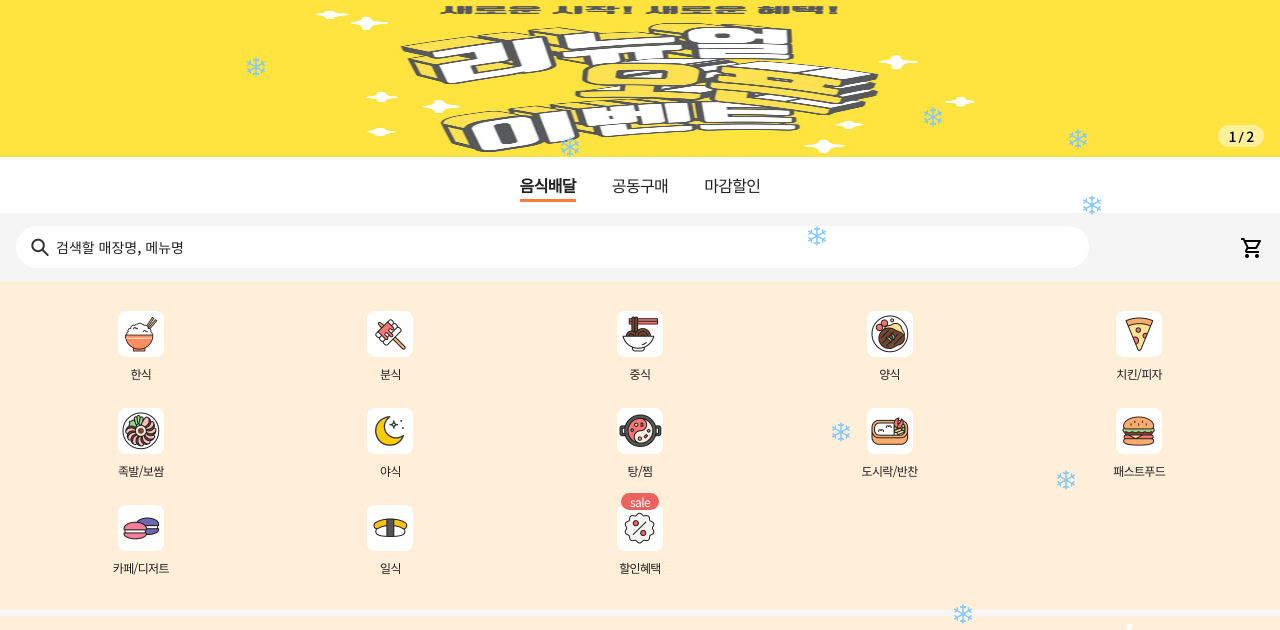
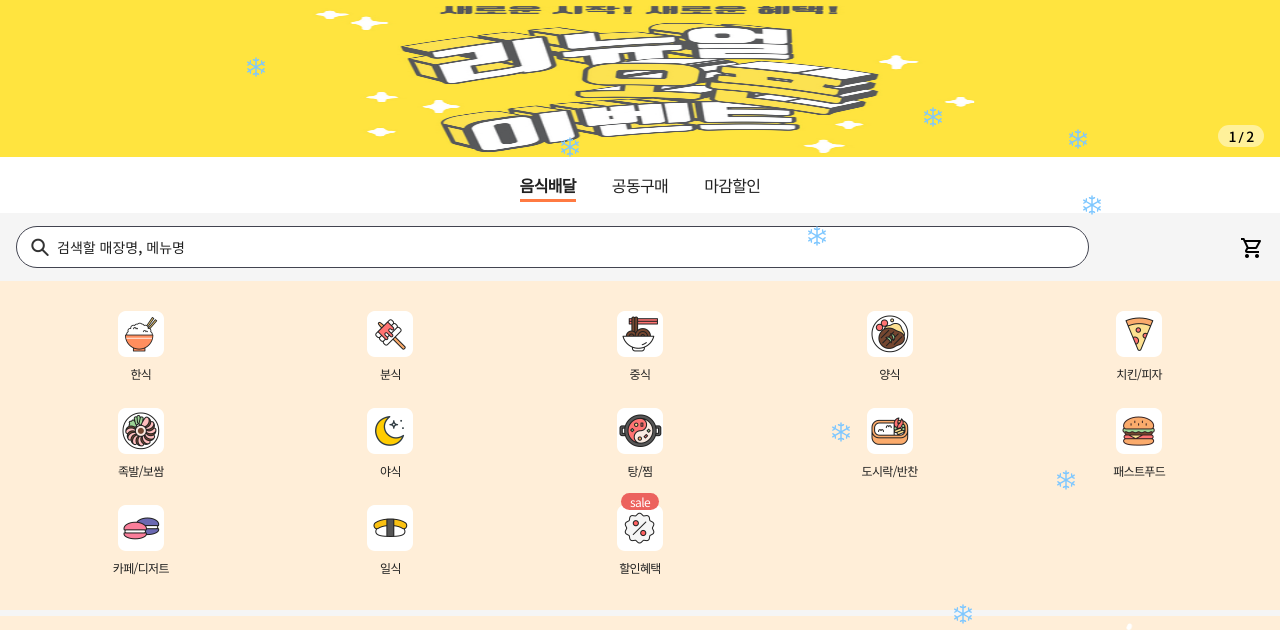
Before and after one commit to JmbOnline/baedal_snow, a plain HTML site: page index.html in a window 1280 px wide. Shown: the part 108-738 px from the top of the page. Drawn offline with nearby package versions, Linux system fonts and the light colour scheme; a web font is replaced by a local one.

Commit message:
검색창 라인

```diff
--- a/style.css
+++ b/style.css
@@ -119,7 +119,7 @@ a {
     padding-left: 40px;
     width: 86%;
     height: 42px;
-    border: 0;
+    border: 1px solid #424450;
     background-color: #fff;
     border-radius: 3rem;
 }
```
Also changed, not shown: drawable-hdpi/메인 최종 – 1.png (added), drawable-hdpi/메인 최종.png (added), drawable-ldpi/메인 최종 – 1.png (added), drawable-ldpi/메인 최종.png (added), drawable-mdpi/메인 최종 – 1.png (added), drawable-mdpi/메인 최종.png (added), drawable-xhdpi/메인 최종 – 1.png (added), drawable-xhdpi/메인 최종.png (added), drawable-xxhdpi/메인 최종 – 1.png (added), drawable-xxhdpi/메인 최종.png (added), drawable-xxxhdpi/메인 최종 – 1.png (added), drawable-xxxhdpi/메인 최종.png (added).
